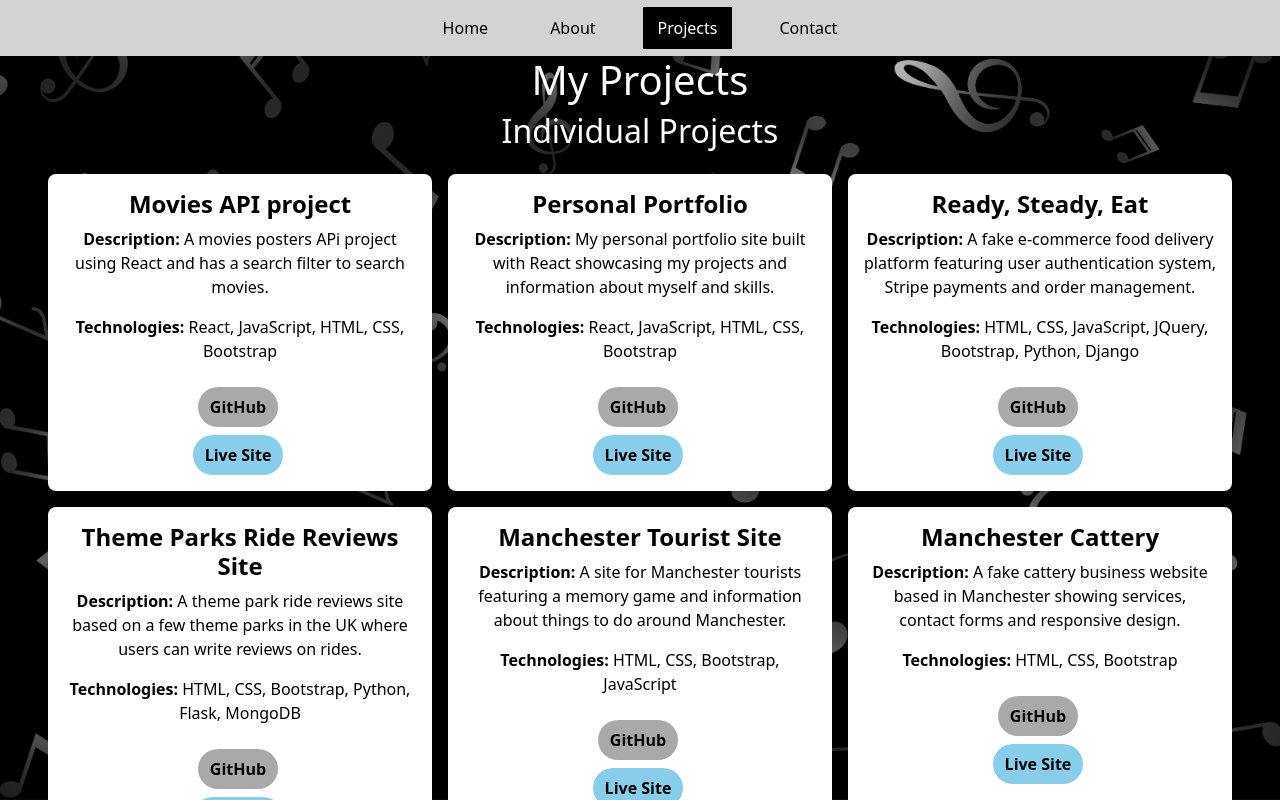
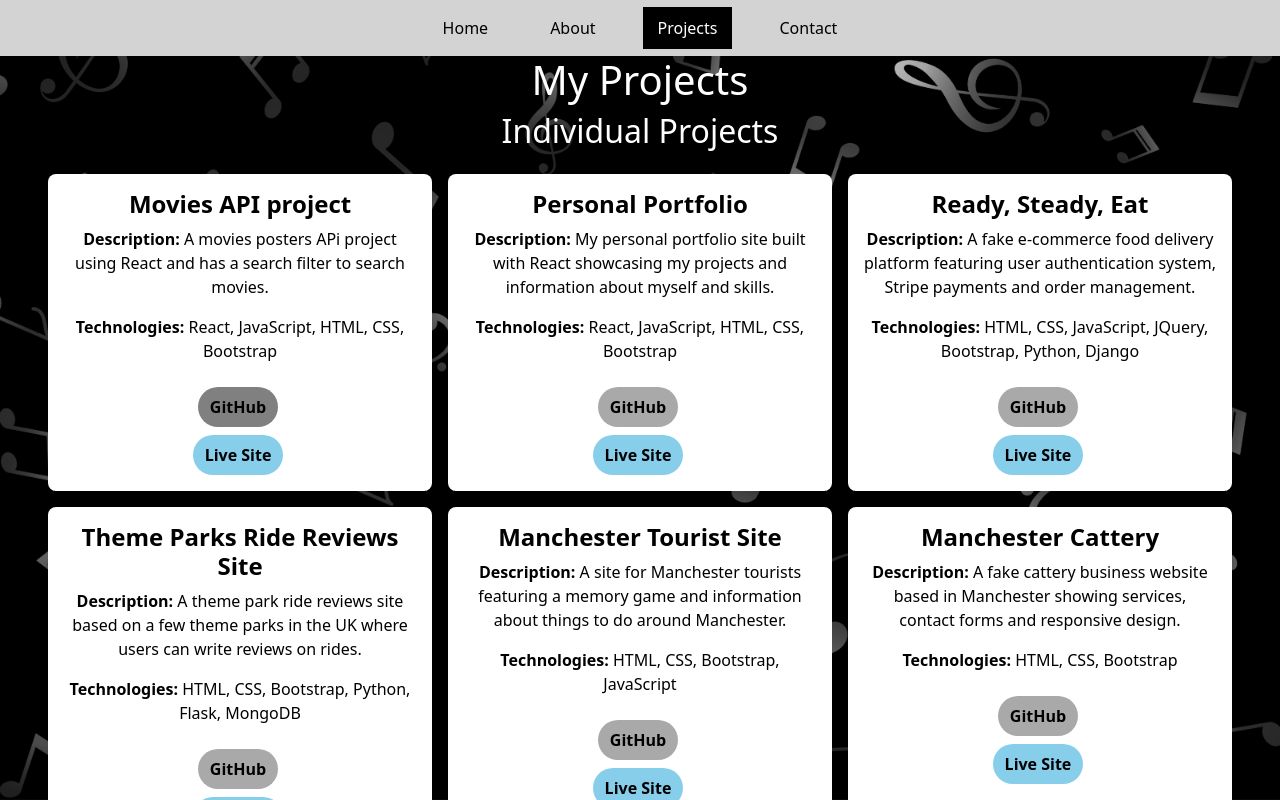
Before and after one commit to hannahro15/Hannah-Portfolio-Site, a React (Create React App) app: page /Hannah-Portfolio-Site/projects in a window 1280 px wide. In both pictures the pointer is over the link 238 px from the left and 407 px from the top of the page. Shown: the top 800 px of the page. Built offline with nearby package versions, Linux system fonts and the light colour scheme.

Commit message:
Add a hover to the links on the projects page

```diff
--- a/src/components/ProjectCard.css
+++ b/src/components/ProjectCard.css
@@ -27,6 +27,14 @@
     background-color: skyblue;
 }
 
+.project-card .github-link:hover {
+    background-color: gray;
+}
+
+.project-card .live-site-link:hover {
+    background-color: steelblue;
+}
+
 .project-grid {
     display: flex;
     flex-wrap: wrap;
--- a/src/pages/Home.css
+++ b/src/pages/Home.css
@@ -57,7 +57,5 @@
 }
 
 .btn:hover {
-    transform: translateY(-2px);
-    box-shadow: 0 4px 8px rgba(0, 0, 0, 0.2);
     background-color: #5a6268;
 }
```
